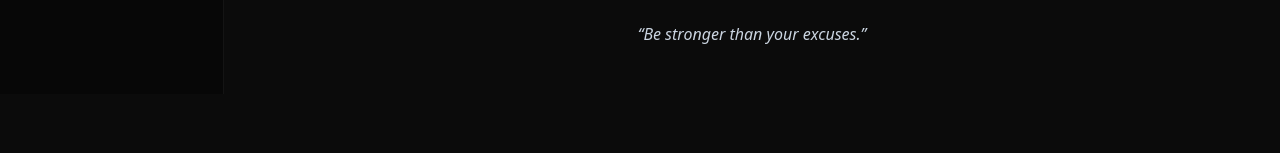
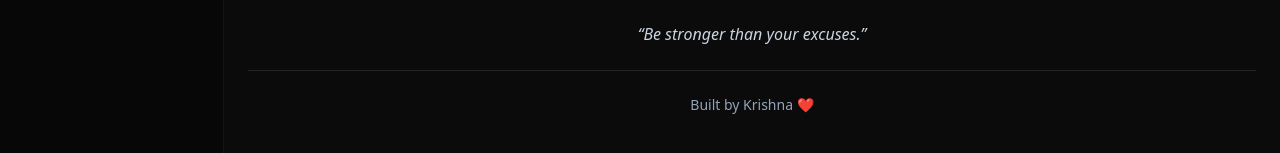
Before and after one commit to krix2112/AstroFocus-Study-Tracker, a React (Vite) app: page / in a window 1280 px wide. Shown: the part 2020-2173 px from the top of the page. Before the commit the page ends 2114 px from the top, so only its background shows below. Built offline with nearby package versions, Linux system fonts and the light colour scheme.

Commit message:
Add footer with 'Built by Krishna ' trademark

```diff
--- a/src/App.tsx
+++ b/src/App.tsx
@@ -10,8 +10,9 @@ import GradeCalculator from './pages/GradeCalculator'
 export default function App() {
 
   return (
-    <div className="flex min-h-screen relative">
+    <div className="flex min-h-screen relative flex-col">
       <div className="nebula-bg" />
+      <div className="flex flex-1">
         <aside className="w-56 bg-black/40 p-4 border-r border-white/5">
           <h1 className="text-2xl font-bold gradient-text heading-neon mb-4">CosmoStudy</h1>
           <nav className="flex flex-col gap-2">
@@ -23,7 +24,8 @@ export default function App() {
             <Link to="/wardrobe" className="btn-neon px-2 py-1 rounded">Wardrobe</Link>
           </nav>
         </aside>
-      <main className="flex-1 p-6">
+        <main className="flex-1 p-6 flex flex-col">
+          <div className="flex-1">
             <Routes>
               <Route path="/" element={<Dashboard />} />
               <Route path="/timer" element={<Timer />} />
@@ -33,7 +35,14 @@ export default function App() {
               <Route path="/wardrobe" element={<Wardrobe />} />
               <Route path="*" element={<Navigate to="/" />} />
             </Routes>
+          </div>
+          <footer className="mt-auto pt-6 pb-4 text-center border-t border-white/10">
+            <p className="text-slate-400 text-sm">
+              Built by Krishna ❤️
+            </p>
+          </footer>
         </main>
+      </div>
     </div>
   )
 }
```
Lines whose indentation alone changed are shown as unchanged.
